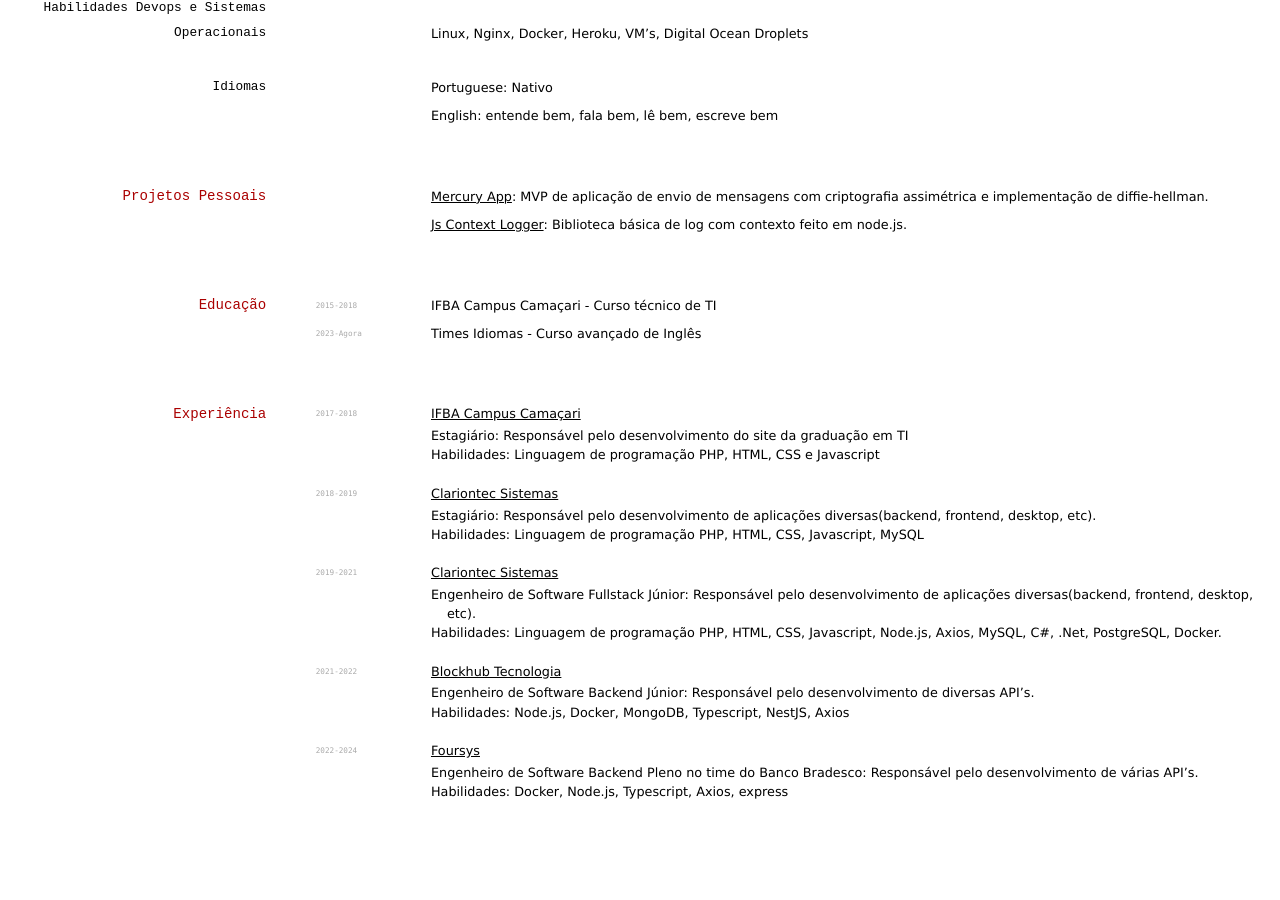
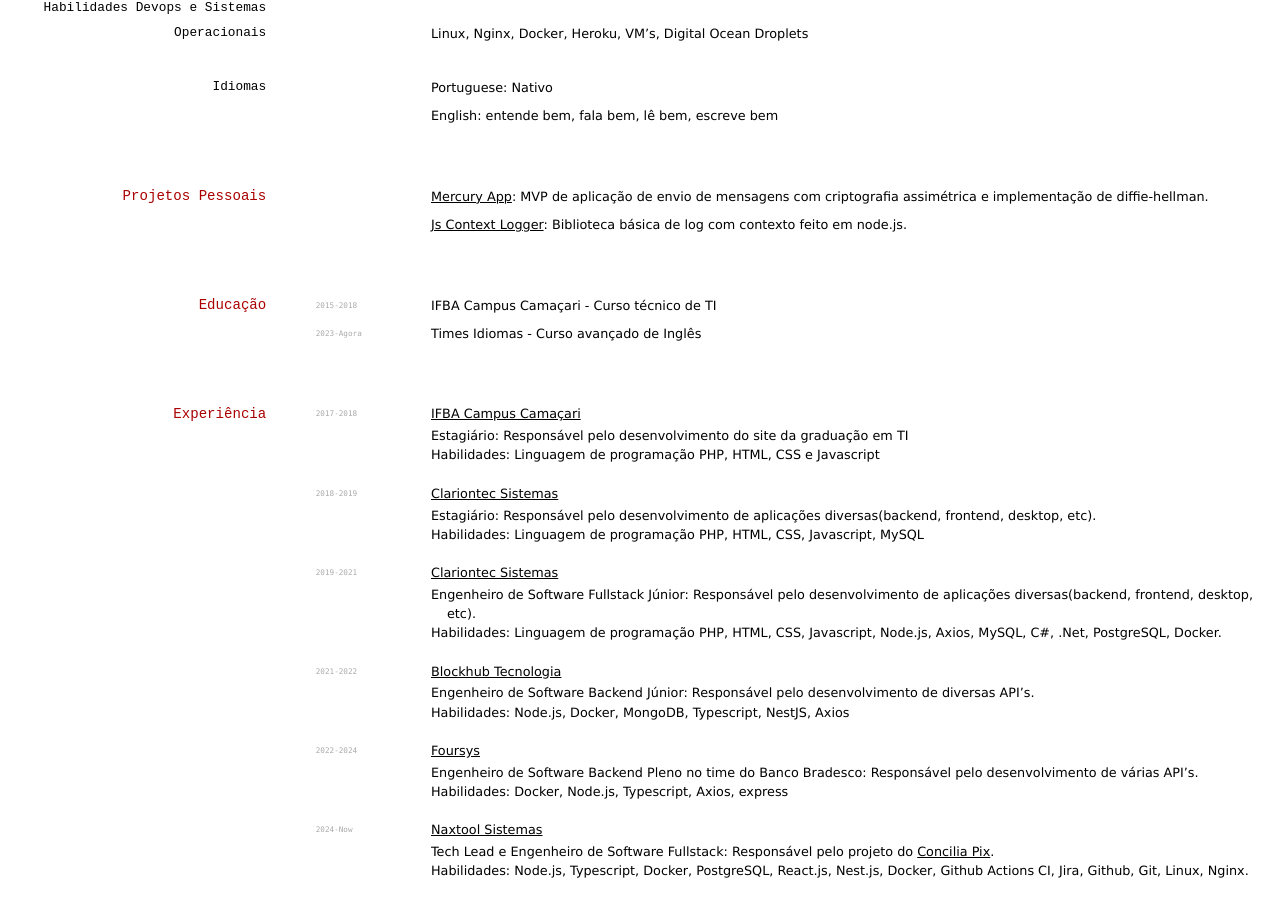
Before and after one commit to rainanDeveloper/cv-pt, a Jekyll site: the page built from index.md, in a window 1280 px wide and 900 px high, scrolled down 878 px. Built offline with Jekyll 4.4.1, drawn with Linux system fonts in a browser that asks for light colours; before the commit the page ends 1698 px from its top, so only the background shows below that.

Commit message:
chore: Added current experience to cv

```diff
--- a/index.md
+++ b/index.md
@@ -115,6 +115,13 @@ Times Idiomas - Curso avançado de Inglês
 - Engenheiro de Software Backend Pleno no time do Banco Bradesco: Responsável pelo desenvolvimento de várias API's.
 - Habilidades: Docker, Node.js, Typescript, Axios, express
 
+`2024-Now`
+<a href="https://foursys.com.br/" target="_blank">Naxtool Sistemas</a>
+
+- Tech Lead e Engenheiro de Software Fullstack: Responsável pelo projeto do [Concilia Pix](https://conciliapix.com).
+- Habilidades: Node.js, Typescript, Docker, PostgreSQL, React.js, Nest.js, Docker, Github Actions CI, Jira, Github, Git, Linux, Nginx.
+
+
 <!-- ### Rodapé
 
 Última Atualização: Abril de 2024 -->
```
